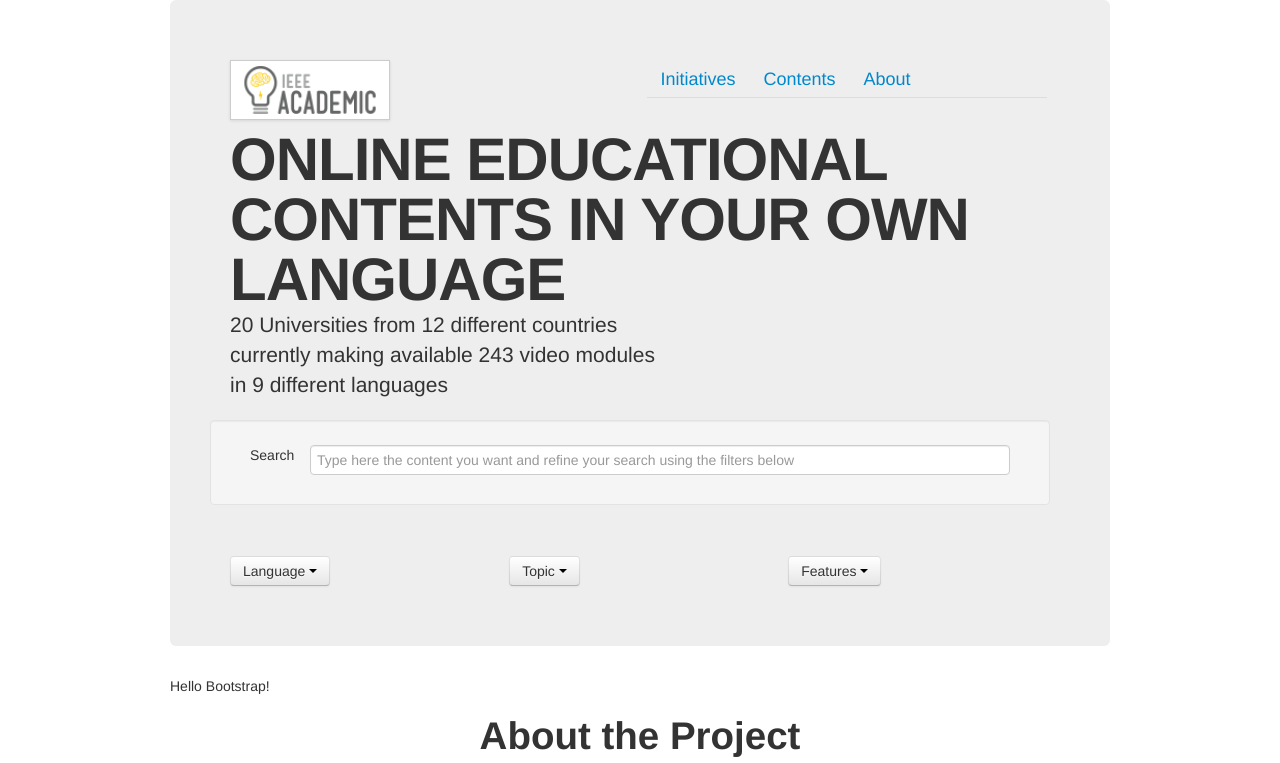
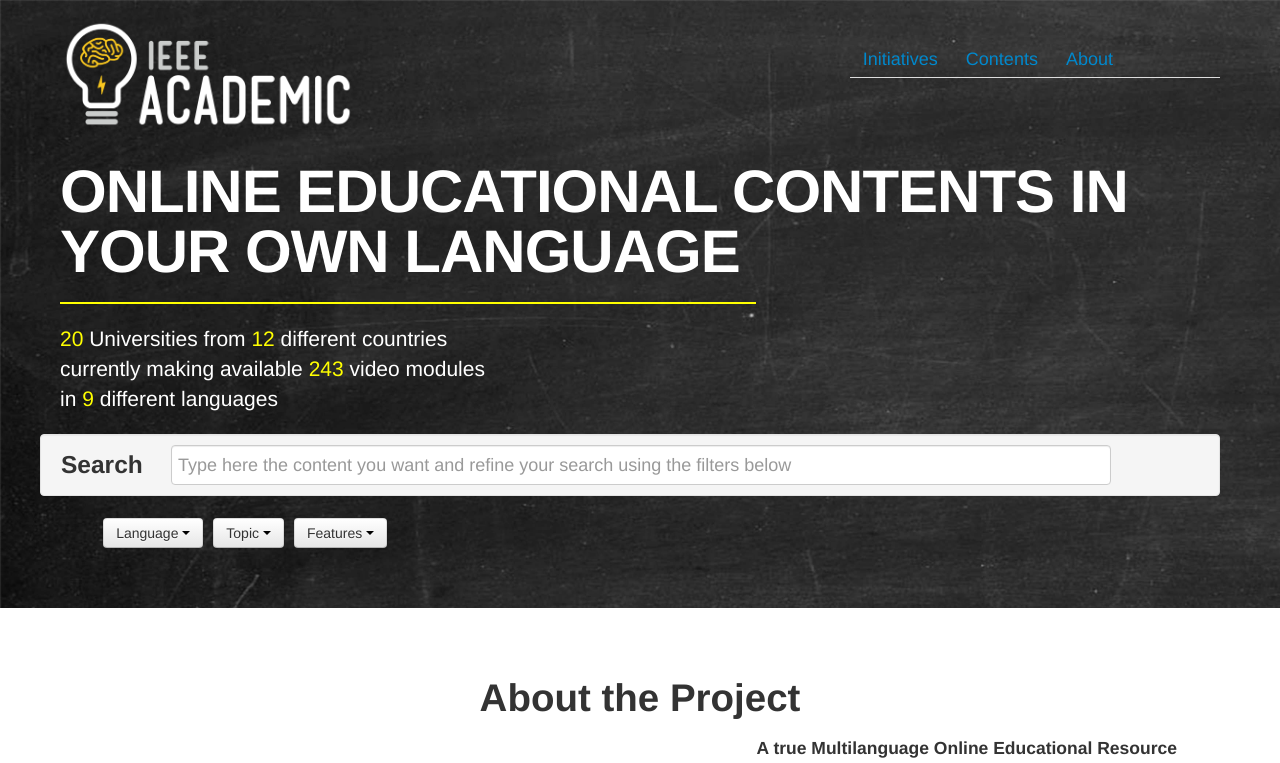
Before and after one commit to IEEEAcademic/Website, a plain HTML site: page index.html in a window 1280 px wide. Shown: the top 763 px of the page. Drawn offline with nearby package versions, Linux system fonts and the light colour scheme.

Commit message:
Updated Index.html to match requirements

```diff
--- /dev/null
+++ b/css/academic.css
@@ -0,0 +1,73 @@
+/*Personalized Styling for IEEE Academic website*/
+
+/* Adapting Bootstrap fluid to FullScreen */
+.row-fluid{
+	text-align: center;
+}
+
+.container-fluid{
+	padding: 0px;
+}
+
+/*------------------------*/
+/* IEEE ACADEMIC HERO UNIT */
+.hero-unit{
+	-webkit-border-radius: 0px;
+	-moz-border-radius: 0px;
+	border-radius: 0px;
+	padding-top: 20px;
+}
+
+.hero-unit h1, p{
+	color: white;
+}
+
+.lead{
+	margin-top: 20px;
+	-webkit-border-radius: 0px;
+	-moz-border-radius: 0px;
+	border-radius: 0px;
+	border-top: 2px;
+
+}
+
+#globalHeader{
+	background-image: url('../img/backgrounds/global.jpg');
+	-webkit-background-size: cover;
+  	-moz-background-size: cover;
+  	-o-background-size: cover;
+  	background-size: cover;
+}
+
+#menuLogo{
+	text-align: left;
+	margin-bottom: 30px;
+}
+
+#navigationMenu{
+	float: right;
+	margin-top: 20px;
+}
+
+/* Text Hightlights */
+#UniversityCount, #CountryCount, #VideoModulesCount, #LanguagesCount{
+	color: yellow;
+}
+
+/* Search Bar */
+#searchText{
+	font-size: 18px;
+	height: 30px;
+	margin-left: 30px;
+}
+
+/*Yellow Line hack*/
+hr
+{
+border:none;
+border-top:1px yellow solid;
+height: 1px;
+}
+
+/*------------------------*/
+/* Other Stuff*/
--- a/index.html
+++ b/index.html
@@ -3,23 +3,22 @@
 <head>
 	<meta charset="utf-8">
 	<title>With Bootstrap</title>
-    <link rel="stylesheet" href="css/bootstrap.min.css">
+	<link rel="stylesheet" href="css/bootstrap.css">
+	<link rel="stylesheet" href="css/academic.css"> <!-- Personalized Styling -->
 	<script src="http://ajax.googleapis.com/ajax/libs/jquery/1/jquery.min.js"></script>
 
 </head>
 
 <body>
-   	 <script>
-   	 $(document).ready(function(){
-   	 		 $(".test .span4").width(400)
 
-   	 });
-    </script>
-	<div class="container">
-	 		<div class="hero-unit">
-	 		 <div class="row-fluid test">
-				<div class="span4"><img src="img/logo.png"  class="img-polaroid" width="150"></div>
-				<div class="span4 test">
+	<div class="container-fluid">
+
+		<!-- HERO UNIT - GLOBAL WEBSITE  -->
+
+		<div id="globalHeader" class="hero-unit">
+			<div id="menuLogo" class="row-fluid">
+				<div class="span4"><img src="img/logos/global.png" width="300"></div>
+				<div id="navigationMenu" class="span4">
 					<ul class="nav nav-tabs">
 						<li><a href="initiatives.html">Initiatives</a></li>
 						<li><a href="contents.html">Contents</a></li>
@@ -28,19 +27,26 @@
 				</div>
 			</div>
 			<h1>ONLINE EDUCATIONAL CONTENTS IN YOUR OWN LANGUAGE</h1>
-	         <p class="lead">20 Universities from 12 different countries<br>
-	         currently making available 243 video modules<br>
-	         in 9 different languages</p>
+			<hr color="yellow" width="60%">
+			<p class="lead"> <span id="UniversityCount">20</span> Universities from <span id="CountryCount">12</span> different countries<br>
+				currently making available <span id="VideoModulesCount">243</span> video modules<br>
+				in <span id="LanguagesCount">9</span> different languages</p>
 				<!-- <p><a class="btn btn-primary btn-large">Super important &raquo;</a></p> -->
-	         <div class="row well">
+				<div class="row well" style="padding:0px">
+
+					<div class="span1"><h3>Search</h3></div>
+					<div class="span8">
 						<form class="navbar-search pull-left">
-				    <label class="span1">Search</label><input type="text" class="span9" placeholder="Type here the content you want and refine your search using the filters below">
+							<label></label>
+							<input id="searchText" type="text" class="span12" placeholder="Type here the content you want and refine your search using the filters below">
 						</form>
 					</div>
-	<br>
+				</div>
 
 				<div class="row-fluid">
 					<div class="span4">
+
+						<!-- Language Filter -->
 						<div class="btn-group">
 							<a class="btn dropdown-toggle" data-toggle="dropdown" href="#">
 								Language
@@ -52,8 +58,8 @@
 								<li>3</li>
 							</ul>
 						</div>
-			</div>
-			<div class="span4">
+
+						<!-- Topic Filter -->
 						<div class="btn-group">
 							<a class="btn dropdown-toggle" data-toggle="dropdown" href="#">
 								Topic
@@ -65,8 +71,8 @@
 								<li>3</li>
 							</ul>
 						</div>
-			</div>
-			<div class="span4">
+
+						<!-- Features Filter -->
 						<div class="btn-group">
 							<a class="btn dropdown-toggle" data-toggle="dropdown" href="#">
 								Features
@@ -78,11 +84,23 @@
 								<li>3</li>
 							</ul>
 						</div>
+
+
+					</div>
+					<div class="span2">
+
+					</div>
+					<div class="span2">
+
 					</div>
 
 				</div>
-	</div><!--hero unit! -->
+			</div>
 
+			<!-- END OF HERO UNIT - GLOBAL WEBSITE  -->
+
+
+			<!-- INDEX PAGE CONTENT  -->
 
 			<p>Hello Bootstrap!</p>
 
```
Also changed, not shown: img/backgrounds/global.jpg (added), img/logos/global.png (added), 2 other files. Lines whose indentation alone changed are shown as unchanged.
